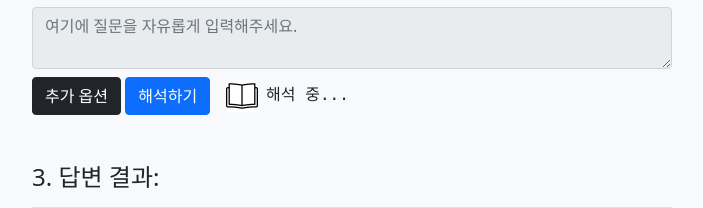
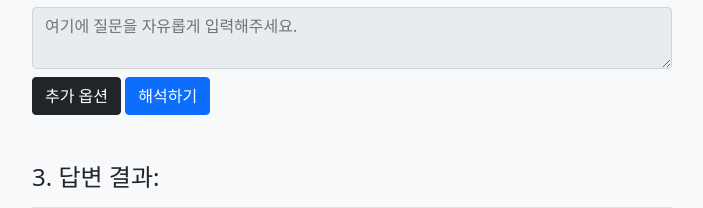
Before and after one commit to MarshmallowShadow/cj-enm-poc-gen-ai, a Django app: template demo/templates/main/index.html in a window 1280 px wide. Shown: the part 641-849 px from the top of the page, without its empty margins (288-991 px from the left). Run offline with Django 5.2, Linux system fonts and the light colour scheme; the template is opened without the code that fills it, so the values that code supplies are empty; some libraries are stand-ins or nearby versions.

Commit message:
Fix: Minor Style Change

```diff
--- a/demo/templates/main/index.html
+++ b/demo/templates/main/index.html
@@ -54,7 +54,7 @@
                     </ul>
                     <textarea id="customQuestion" class="form-control my-2" type="text" placeholder="여기에 질문을 자유롭게 입력해주세요." disabled></textarea>
                     <button data-bs-target="#OptionsModal" data-bs-toggle="modal" class="btn btn-dark">추가 옵션</button>
-                    <button id="btnSubmit" class="btn btn-primary">해석하기</button><span id="LoadingText" class="mx-2" style="display: inline;"><img alt="" id="LoadingIcon" class="mx-2" src="{% static 'demo/img/loading.gif' %}">해석 중...</span>
+                    <button id="btnSubmit" class="btn btn-primary">해석하기</button><span id="LoadingText" class="mx-2" style="display: none;"><img alt="" id="LoadingIcon" class="mx-2" src="{% static 'demo/img/loading.gif' %}">해석 중...</span>
                 </div>
             </div>
             <div id="ResponseContainer" class="d-flex flex-column m-3">
```
